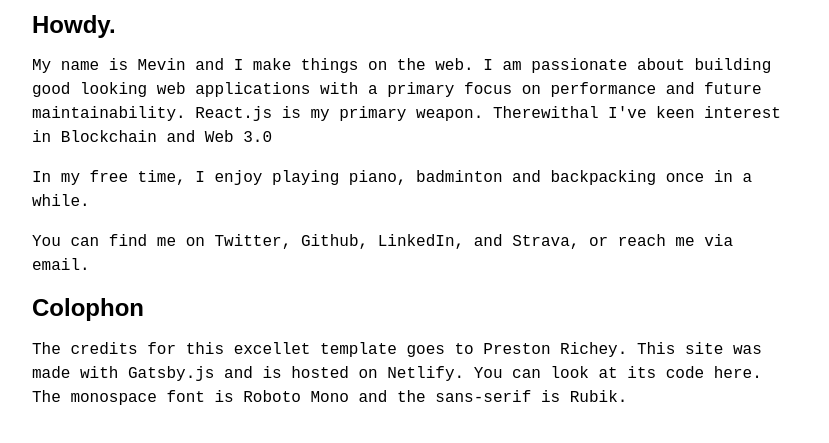
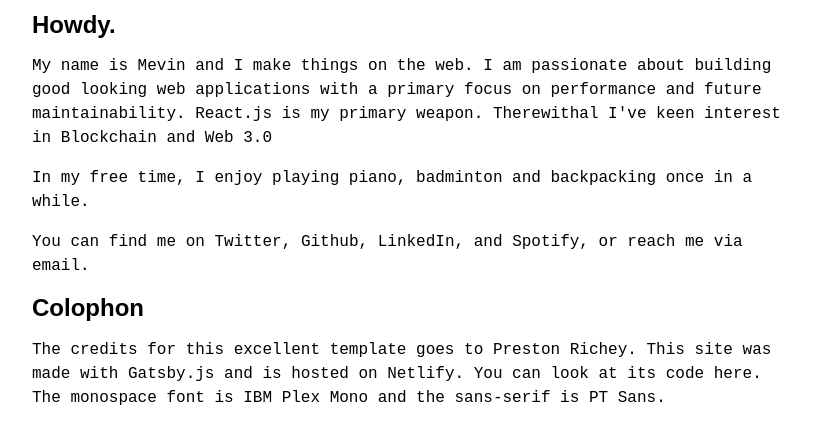
Before and after one commit to mevingmonson/meetmevin, a Gatsby site: page / in a window 1280 px wide. Shown: the part 153-596 px from the top of the page, without its empty margins (225-1054 px from the left). Built offline with nearby package versions, Linux system fonts and the light colour scheme; Gatsby itself is replaced by a stand-in of ours; some packages are replaced by stand-ins of ours.

Commit message:
font change in meet mevin

```diff
--- a/src/pages/index.js
+++ b/src/pages/index.js
@@ -19,21 +19,23 @@
       You can find me on <XA href="https://twitter.com/itsron143">Twitter</XA>,{" "}
       <XA href="https://github.com/itsron717">Github</XA>,
       <XA href="https://www.linkedin.com/in/itsron143/"> LinkedIn</XA>, and{" "}
-      <XA href="https://www.strava.com/athletes/57025908">Strava</XA>, or reach
-      me via <XA href="mailto:rounakvyas@outlook.com">email</XA>.
+      <XA href="https://open.spotify.com/user/mevingmonson">Spotify</XA>, or
+      reach me via <XA href="mailto:mevingmonson@gmail.com">email</XA>.
     </p>
     <h2>Colophon</h2>
     <p>
-      The credits for this excellet template goes to{" "}
+      The credits for this excellent template goes to{" "}
       <XA href="https://twitter.com/prestonrichey">Preston Richey</XA>. This
       site was made with <XA href="https://www.gatsbyjs.org/">Gatsby.js</XA> and
       is hosted on <XA href="https://www.netlify.com/">Netlify</XA>. You can
       look at its code{" "}
       <XA href="https://github.com/itsron717/rounakvyas.me">here</XA>. The
       monospace font is{" "}
-      <XA href="https://fonts.google.com/specimen/Roboto+Mono">Roboto Mono</XA>{" "}
+      <XA href="https://fonts.google.com/specimen/IBM+Plex+Mono">
+        IBM Plex Mono
+      </XA>{" "}
       and the sans-serif is{" "}
-      <XA href="https://fonts.google.com/specimen/Rubik">Rubik</XA>.
+      <XA href="https://fonts.google.com/specimen/PT+Sans">PT Sans</XA>.
     </p>
   </Layout>
 );
```
